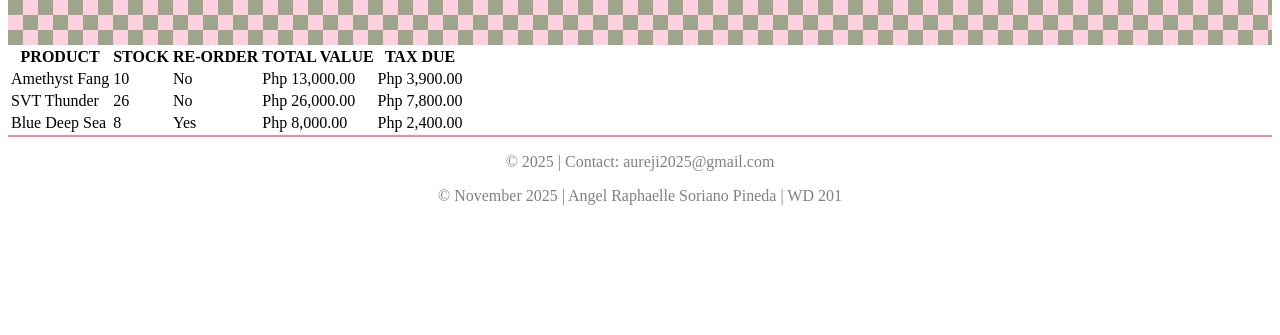
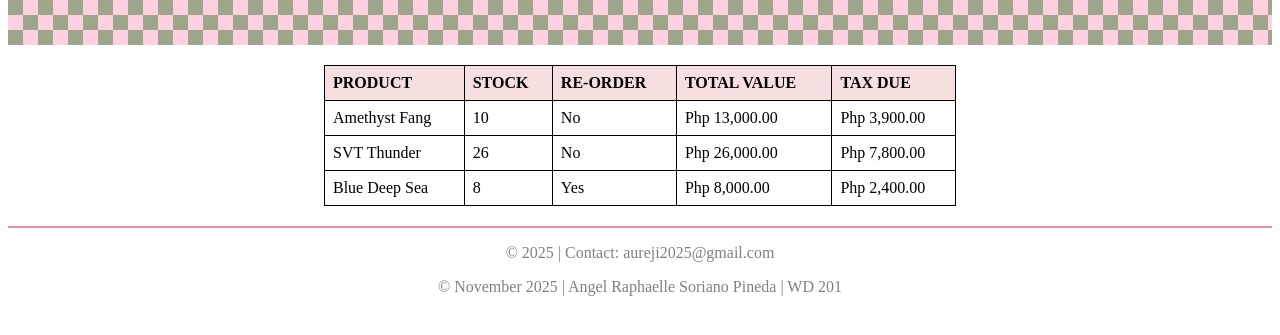
Before and after one commit to arspineda2/Aureji-Claws-PHP-INTRO, a PHP site: page /Stocks.php in a window 1280 px wide. Shown: the part 182-517 px from the top of the page. Run offline with PHP 8.4, Linux system fonts and the light colour scheme.

Commit message:
Update Stocks.php

```diff
--- a/Aureji Claws/Stocks.php
+++ b/Aureji Claws/Stocks.php
@@ -38,6 +38,26 @@ function get_tax_due(float $price, int $quantity, int $tax = 0): float
 }
 ?>
 
+<style>
+    /*=====PRODUCT AVAILABILITY CSS=====*/
+
+table {
+  border-collapse: collapse;
+  width: 50%;
+  margin: 20px auto;
+}
+
+th, td {
+  border: 1px solid black;
+  padding: 8px;
+  text-align: left;
+}
+
+th {
+  background-color: #f5dfdf;
+}
+</style>
+
 <section class="presson">
     <table>
         <thead>
@@ -77,4 +97,5 @@ function get_tax_due(float $price, int $quantity, int $tax = 0): float
 
 <?php
 include 'footer.php'; //FOOTER
+
 ?>
```
